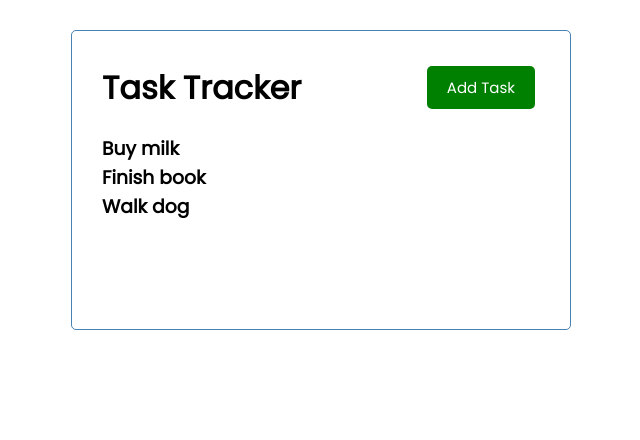
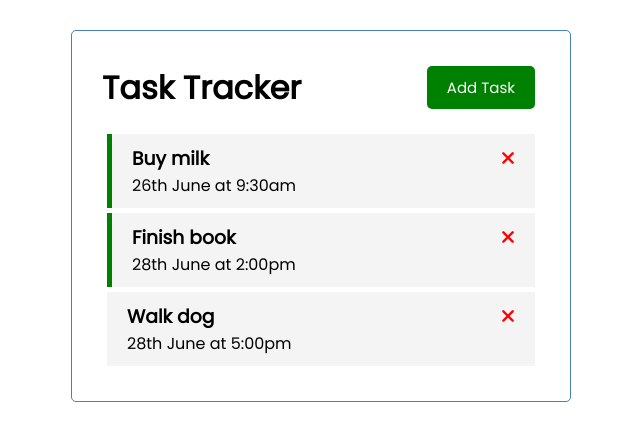
Before and after one commit to CanRaffs89/vue-todo, a Vue app: page / in a window 1280 px wide. Shown: the top 440 px of the page, without its empty margins (319-959 px from the left). Built offline with nearby package versions, Linux system fonts and the light colour scheme.

Commit message:
Added delete

```diff
--- a/index.html
+++ b/index.html
@@ -4,6 +4,7 @@
     <meta charset="UTF-8" />
     <link rel="icon" type="image/svg+xml" href="/vite.svg" />
     <meta name="viewport" content="width=device-width, initial-scale=1.0" />
+    <link rel="stylesheet" href="https://cdnjs.cloudflare.com/ajax/libs/font-awesome/6.4.0/css/all.min.css">
     <title>Vue Task Tracker</title>
   </head>
   <body>
--- a/src/App.vue
+++ b/src/App.vue
@@ -6,7 +6,7 @@
 <template>
   <div class="container">
     <Header title="Task Tracker"/>
-    <Tasks :tasks="tasks"/>
+    <Tasks @delete-task="deleteTask" :tasks="tasks"/>
   </div>
 </template>
 
@@ -20,6 +20,13 @@
     data() {
       return {
         tasks: []
+      }
+    },
+    methods: {
+      deleteTask(id) {
+        if(confirm('Are you sure you want to delete this task?')) {
+          this.tasks = this.tasks.filter((task) => task.id !== id)
+        }
       }
     },
     created() {
--- /dev/null
+++ b/src/components/Task.vue
@@ -0,0 +1,46 @@
+<template>
+    <div :class="[task.reminder ? 'reminder' : '', 'task']">
+        <h3>
+            {{ task.text }}
+            <i @click="onDelete(task.id)" class="fas fa-times"></i>
+        </h3>
+        <p>{{ task.day }}</p>
+    </div>
+</template>
+
+<script>
+    export default {
+        name: 'Task',
+        props: {
+            task: Object
+        },
+        methods: {
+            onDelete(id) {
+                this.$emit('delete-task', id)
+            }
+        }
+    }
+</script>
+
+<style lang="css" scoped>
+    .fas {
+        color: red;
+    }
+
+    .task {
+        background: #f4f4f4;
+        margin: 5px;
+        padding: 10px 20px;
+        cursor: pointer;
+    }
+
+    .task.reminder {
+        border-left: 5px solid green;
+    }
+
+    .task h3 {
+        display: flex;
+        align-items: center;
+        justify-content: space-between;
+    }
+</style>
--- a/src/components/Tasks.vue
+++ b/src/components/Tasks.vue
@@ -1,18 +1,23 @@
 <template>
-    <div v-for="task in tasks">
-        <h3>{{ task.text }}</h3>
+    <div :key="task.id" v-for="task in tasks">
+        <Task @delete-task="$emit('delete-task', task.id)" :task="task"/>
     </div>
 </template>
 
 <script>
+    import Task from './Task.vue'
     export default {
         name: 'Tasks',
         props: {
             tasks: Array
-        }
+        },
+        components: {
+            Task
+        },
+        emits: ['delete-task']
     }
 </script>
 
-<style lang="scss" scoped>
+<style lang="css" scoped>
 
 </style>
```
